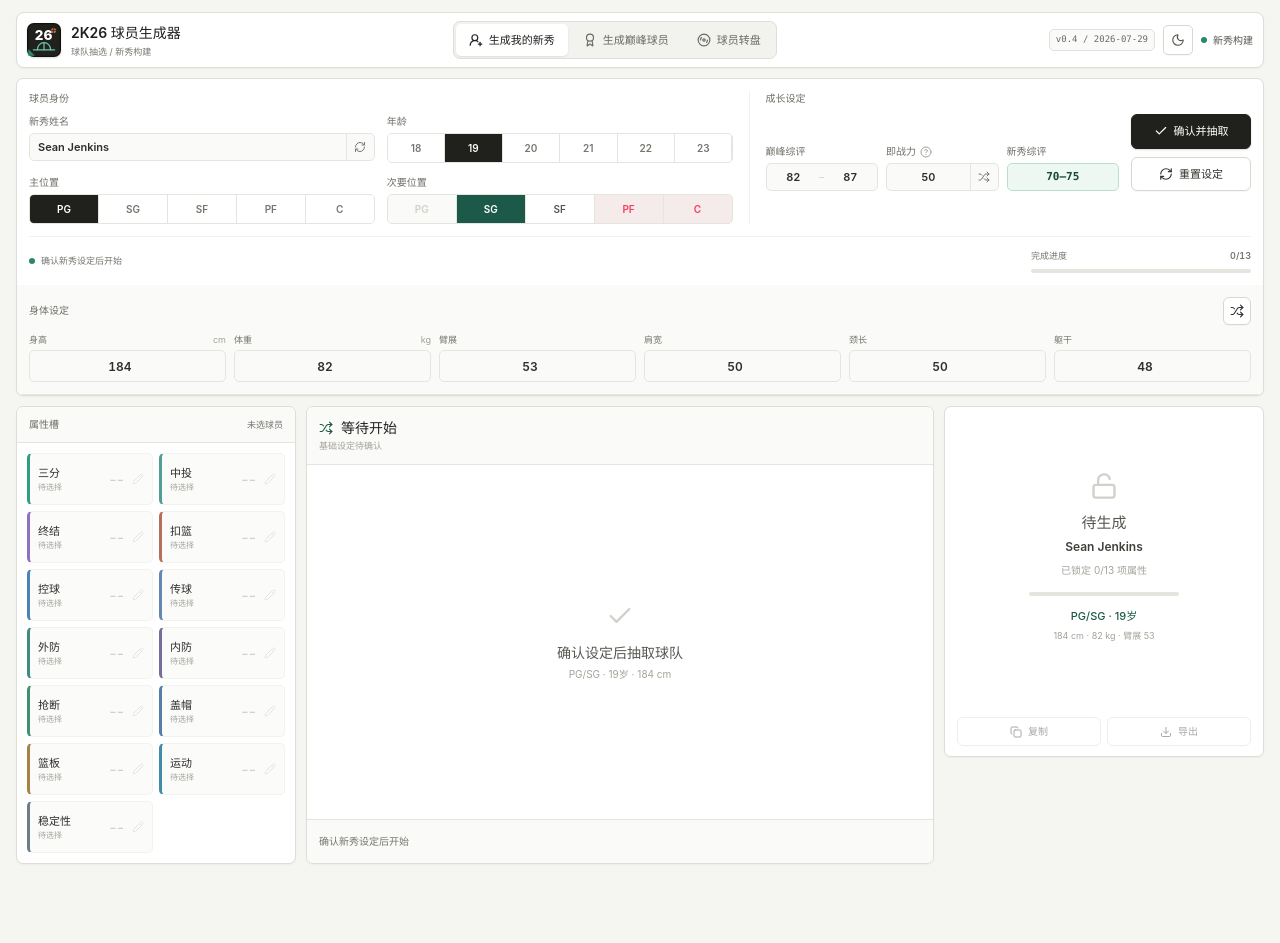
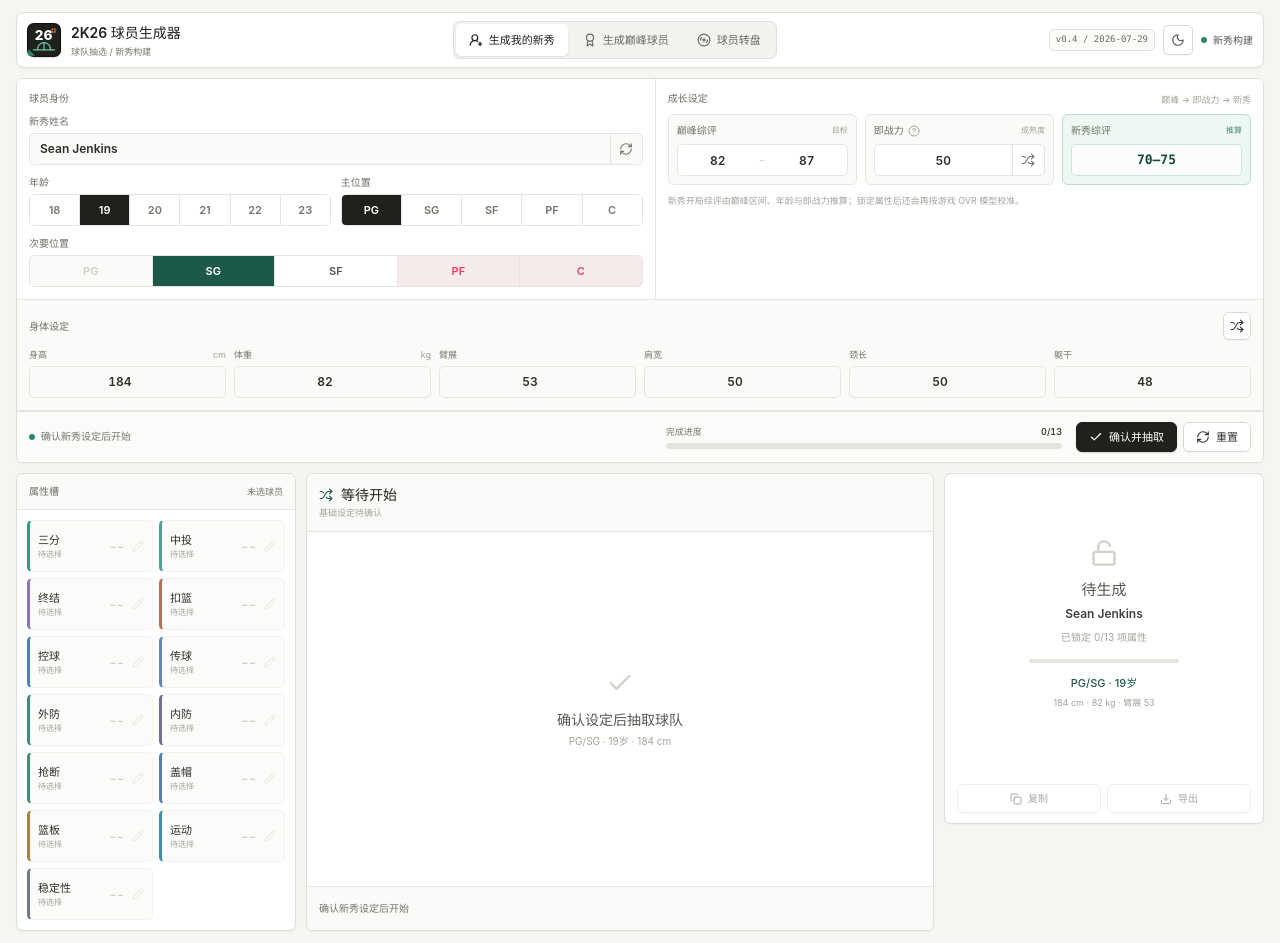
Before and after one commit to dylanzonghanyang-source/2k26-spinner, a React (Vite) app: page / in a window 1280 px wide. Before the commit the page ends 876 px from the top, so only its background shows below. Built offline with nearby package versions, Linux system fonts and the light colour scheme.

Commit message:
Redesign builder setup growth controls and progress footer.
Move completion progress under body settings, split identity and
growth into equal panels, and present peak/readiness/rookie OVR as
compact metric cards with a clearer action footer.

```diff
--- a/src/components/RookieBuilder.tsx
+++ b/src/components/RookieBuilder.tsx
@@ -914,7 +914,7 @@ function CompactNumberInput({
   return (
     <input
       aria-label={ariaLabel}
-      className="h-7 w-12 bg-transparent px-1 text-center text-[11px] font-semibold tabular-nums text-ink-800 outline-none disabled:cursor-not-allowed disabled:text-ink-400"
+      className="h-full w-11 min-w-0 flex-1 bg-transparent px-0.5 text-center text-[12px] font-semibold tabular-nums text-ink-800 outline-none disabled:cursor-not-allowed disabled:text-ink-400"
       disabled={disabled}
       inputMode="numeric"
       onBlur={(event) => commit(event.currentTarget.value)}
@@ -1333,17 +1333,16 @@ function RookieBuilder({ teams, mode = "rookie" }: { teams: RookieBuilderTeam[];
         id="builder-pane-settings"
         role="tabpanel"
       >
-        <div className="flex flex-col gap-3 px-3 py-3">
-          <div className="grid gap-4 xl:grid-cols-[minmax(0,7fr)_minmax(420px,5fr)]">
-            <section aria-labelledby="player-identity-label">
+        <div className="grid gap-px bg-ink-200 lg:grid-cols-[minmax(0,1.05fr)_minmax(0,1fr)]">
+          <section aria-labelledby="player-identity-label" className="bg-white px-3 py-3">
             <div className="section-label mb-2" id="player-identity-label">球员身份</div>
-              <div className="grid gap-3 sm:grid-cols-2">
-          <div className="min-w-0">
+            <div className="grid gap-2.5 sm:grid-cols-2">
+              <div className="min-w-0 sm:col-span-2">
                 <div className="section-label mb-1">{isPrime ? "球员姓名" : "新秀姓名"}</div>
-            <div className="flex h-7 overflow-hidden rounded-[5px] border border-ink-200 bg-ink-50 focus-within:border-court-500 focus-within:bg-white">
+                <div className="flex h-8 overflow-hidden rounded-[5px] border border-ink-200 bg-ink-50 focus-within:border-court-500 focus-within:bg-white">
                   <input
                     aria-label={`${isPrime ? "巅峰球员" : "新秀"}英文姓名`}
-                className="min-w-0 flex-1 bg-transparent px-2 text-[11px] font-semibold text-ink-800 outline-none disabled:cursor-not-allowed disabled:text-ink-400"
+                    className="min-w-0 flex-1 bg-transparent px-2.5 text-[12px] font-semibold text-ink-800 outline-none disabled:cursor-not-allowed disabled:text-ink-400"
                     disabled={settingsLocked}
                     maxLength={48}
                     onChange={(event) => setRookieName(event.target.value)}
@@ -1351,12 +1350,22 @@ function RookieBuilder({ teams, mode = "rookie" }: { teams: RookieBuilderTeam[];
                     type="text"
                     value={rookieName}
                   />
-              <button aria-label="随机生成英文姓名" className="flex w-7 shrink-0 items-center justify-center border-l border-ink-200 text-ink-500 transition hover:bg-ink-100 hover:text-ink-800 disabled:cursor-not-allowed disabled:text-ink-300" disabled={settingsLocked} onClick={randomizeName} title="随机生成英文姓名" type="button"><RefreshCw className="h-3 w-3" /></button>
-            </div>
-          </div>
-          <div className="min-w-0 sm:col-start-1 sm:row-start-2">
+                  <button aria-label="随机生成英文姓名" className="flex w-8 shrink-0 items-center justify-center border-l border-ink-200 text-ink-500 transition hover:bg-ink-100 hover:text-ink-800 disabled:cursor-not-allowed disabled:text-ink-300" disabled={settingsLocked} onClick={randomizeName} title="随机生成英文姓名" type="button"><RefreshCw className="h-3.5 w-3.5" /></button>
+                </div>
+              </div>
+              <div className="min-w-0">
+                <div className="section-label mb-1">年龄</div>
+                <div className="flex h-8 w-full gap-px overflow-hidden rounded-[5px] border border-ink-200 bg-ink-200">
+                  {isPrime ? (
+                    <button aria-label="巅峰球员年龄固定为 28 岁" className="h-full min-w-14 cursor-not-allowed bg-ink-900 px-3 text-[11px] font-semibold text-white" disabled title="巅峰球员年龄固定为 28 岁" type="button">28</button>
+                  ) : ages.map((option) => (
+                    <button key={option} className={`h-full min-w-0 flex-1 px-1.5 text-[11px] font-semibold transition disabled:cursor-not-allowed disabled:opacity-55 ${age === option ? "bg-ink-900 text-white" : "bg-white text-ink-500 hover:bg-ink-50 hover:text-ink-800"}`} disabled={settingsLocked} onClick={() => setAge(option)} type="button">{option}</button>
+                  ))}
+                </div>
+              </div>
+              <div className="min-w-0">
                 <div className="section-label mb-1">主位置</div>
-            <div aria-label="主位置" className="flex w-full gap-px overflow-hidden rounded-[5px] border border-ink-200 bg-ink-200" role="group">
+                <div aria-label="主位置" className="flex h-8 w-full gap-px overflow-hidden rounded-[5px] border border-ink-200 bg-ink-200" role="group">
                   {positions.map((option) => {
                     const selected = position === option;
                     const stateClass = selected
@@ -1365,12 +1374,12 @@ function RookieBuilder({ teams, mode = "rookie" }: { teams: RookieBuilderTeam[];
                         ? "bg-ink-50 text-ink-300"
                         : "bg-white text-ink-500 hover:bg-ink-50 hover:text-ink-800";
                     return (
-                  <button key={option} aria-label={`主位置 ${option}`} aria-pressed={selected} className={`h-7 min-w-0 flex-1 px-2 text-[10px] font-semibold transition disabled:cursor-not-allowed ${stateClass}`} disabled={settingsLocked} onClick={() => changePosition(option)} type="button">{option}</button>
+                      <button key={option} aria-label={`主位置 ${option}`} aria-pressed={selected} className={`h-full min-w-0 flex-1 px-1 text-[11px] font-semibold transition disabled:cursor-not-allowed ${stateClass}`} disabled={settingsLocked} onClick={() => changePosition(option)} type="button">{option}</button>
                     );
                   })}
                 </div>
               </div>
-          <div className="min-w-0 sm:col-start-2 sm:row-start-2">
+              <div className="min-w-0 sm:col-span-2">
                 <div className="section-label mb-1 flex items-center gap-1.5">
                   次要位置
                   {hasSecondaryMismatch && (
@@ -1379,7 +1388,7 @@ function RookieBuilder({ teams, mode = "rookie" }: { teams: RookieBuilderTeam[];
                     </span>
                   )}
                 </div>
-            <div aria-label="次要位置" className="flex w-full gap-px overflow-hidden rounded-[5px] border border-ink-200 bg-ink-200" role="group">
+                <div aria-label="次要位置" className="flex h-8 w-full gap-px overflow-hidden rounded-[5px] border border-ink-200 bg-ink-200" role="group">
                   {positions.map((option) => {
                     const isPrimary = option === position;
                     const selected = secondaryPosition === option;
@@ -1392,85 +1401,78 @@ function RookieBuilder({ teams, mode = "rookie" }: { teams: RookieBuilderTeam[];
                           ? "bg-white text-ink-600 hover:bg-court-50 hover:text-court-800"
                           : "bg-rose-50/60 text-rose-500 hover:bg-rose-100 hover:text-rose-800";
                     return (
-                  <button key={option} aria-label={`次要位置 ${option}`} aria-pressed={selected} className={`h-7 min-w-0 flex-1 px-2 text-[10px] font-semibold transition disabled:cursor-not-allowed ${stateClass}`} disabled={settingsLocked || isPrimary} onClick={() => changeSecondaryPosition(option)} title={isPrimary ? "次要位置不能与主位置相同" : natural ? "常规次要位置" : "非常规次要位置：部分能力会额外衰减"} type="button">{option}</button>
+                      <button key={option} aria-label={`次要位置 ${option}`} aria-pressed={selected} className={`h-full min-w-0 flex-1 px-1 text-[11px] font-semibold transition disabled:cursor-not-allowed ${stateClass}`} disabled={settingsLocked || isPrimary} onClick={() => changeSecondaryPosition(option)} title={isPrimary ? "次要位置不能与主位置相同" : natural ? "常规次要位置" : "非常规次要位置：部分能力会额外衰减"} type="button">{option}</button>
                     );
                   })}
                 </div>
               </div>
-          <div className="min-w-0 sm:col-start-2 sm:row-start-1">
-            <div className="section-label mb-1">年龄</div>
-            <div className="flex w-full gap-px overflow-hidden rounded-[5px] border border-ink-200 bg-ink-200">
+            </div>
+          </section>
+
+          <section aria-labelledby="ability-estimate-label" className="bg-white px-3 py-3">
+            <div className="mb-2 flex items-end justify-between gap-2">
+              <div className="section-label" id="ability-estimate-label">成长设定</div>
+              {!isPrime && (
+                <span className="text-[9px] font-medium text-ink-400">巅峰 → 即战力 → 新秀</span>
+              )}
+            </div>
             {isPrime ? (
-                <button aria-label="巅峰球员年龄固定为 28 岁" className="h-7 min-w-14 cursor-not-allowed bg-ink-900 px-3 text-[10px] font-semibold text-white" disabled title="巅峰球员年龄固定为 28 岁" type="button">28</button>
-              ) : ages.map((option) => (
-                <button key={option} className={`h-7 min-w-0 flex-1 px-2 text-[10px] font-semibold transition disabled:cursor-not-allowed disabled:opacity-55 ${age === option ? "bg-ink-900 text-white" : "bg-white text-ink-500 hover:bg-ink-50 hover:text-ink-800"}`} disabled={settingsLocked} onClick={() => setAge(option)} type="button">{option}</button>
-              ))}
-            </div>
-          </div>
-              </div>
-            </section>
-            <section aria-labelledby="ability-estimate-label" className="border-t border-ink-100 pt-3 xl:border-l xl:border-t-0 xl:pl-4 xl:pt-0">
-              <div className="section-label mb-2" id="ability-estimate-label">成长设定</div>
-              <div className="grid gap-3 sm:grid-cols-[minmax(0,1fr)_auto] sm:items-end">
-                {isPrime ? (
-                  <div className="min-w-0">
-                    <div className="section-label mb-1">属性阶段</div>
-                    <div className="flex h-7 items-center justify-between rounded-[5px] border border-court-200 bg-court-50 px-2 text-[10px] font-semibold text-court-800">
-                      <span>巅峰值直出</span>
-                      <span className="font-mono">28 岁</span>
-                    </div>
+              <div className="flex h-[5.25rem] items-center justify-between rounded-[6px] border border-court-200 bg-court-50 px-3">
+                <div>
+                  <div className="text-[11px] font-semibold text-court-800">巅峰属性直出</div>
+                  <div className="mt-0.5 text-[9px] text-court-700/80">年龄固定 28 岁，不走新秀成长曲线</div>
+                </div>
+                <span className="font-mono text-[18px] font-bold tabular-nums text-court-800">28</span>
               </div>
             ) : (
-                  <div className="grid min-w-0 grid-cols-3 gap-2">
-                    <div className="min-w-0">
-                      <div className="section-label mb-1" title="生成球员最终可以达到的综评区间">巅峰综评</div>
-                      <div className="flex h-7 items-center justify-center gap-0.5 overflow-hidden rounded-[5px] border border-ink-200 bg-ink-50 focus-within:border-court-500 focus-within:bg-white">
+              <div className="grid gap-2">
+                <div className="grid grid-cols-3 gap-2">
+                  <label className="growth-metric min-w-0 rounded-[6px] border border-ink-200 bg-ink-50 px-2 py-2">
+                    <span className="section-label flex items-center justify-between gap-1" title="生成球员最终可以达到的综评区间">
+                      巅峰综评
+                      <span className="font-mono text-[8px] font-medium normal-case tracking-normal text-ink-400">目标</span>
+                    </span>
+                    <span className="mt-1.5 flex h-8 items-center justify-center gap-0.5 overflow-hidden rounded-[5px] border border-ink-200 bg-white focus-within:border-court-500">
                       <CompactNumberInput ariaLabel="巅峰综评下限" disabled={settingsLocked} max={99} min={60} onChange={updatePotentialMin} value={potentialRange.min} />
                       <span className="text-[10px] text-ink-300">–</span>
                       <CompactNumberInput ariaLabel="巅峰综评上限" disabled={settingsLocked} max={99} min={60} onChange={updatePotentialMax} value={potentialRange.max} />
-                      </div>
-                    </div>
-                    <div className="min-w-0">
-                      <div className="mb-1 flex items-center gap-1">
-                        <div className="section-label flex items-center gap-1" title="即战力表示新秀已经兑现了多少巅峰能力；数值越高，开局越接近巅峰">
-                          即战力 <CircleHelp className="h-3 w-3 text-ink-400" />
-                        </div>
-                      </div>
-                      <div className="flex h-7 overflow-hidden rounded-[5px] border border-ink-200 bg-ink-50 focus-within:border-court-500 focus-within:bg-white">
-                        <div className="flex min-w-0 flex-1 items-center justify-center">
+                    </span>
+                  </label>
+                  <label className="growth-metric min-w-0 rounded-[6px] border border-ink-200 bg-ink-50 px-2 py-2">
+                    <span className="section-label flex items-center justify-between gap-1" title="即战力表示新秀已经兑现了多少巅峰能力；数值越高，开局越接近巅峰">
+                      <span className="inline-flex items-center gap-1">即战力 <CircleHelp className="h-3 w-3 text-ink-400" /></span>
+                      <span className="font-mono text-[8px] font-medium normal-case tracking-normal text-ink-400">成熟度</span>
+                    </span>
+                    <span className="mt-1.5 flex h-8 overflow-hidden rounded-[5px] border border-ink-200 bg-white focus-within:border-court-500">
+                      <span className="flex min-w-0 flex-1 items-center justify-center">
                         <CompactNumberInput ariaLabel="即战力" disabled={settingsLocked} max={100} min={1} onChange={updateReadiness} value={readiness} />
-                        </div>
-                        <button aria-label="随机即战力" className="flex w-7 shrink-0 items-center justify-center border-l border-ink-200 text-ink-500 transition hover:bg-ink-100 hover:text-ink-800 disabled:cursor-not-allowed disabled:text-ink-300" disabled={settingsLocked} onClick={randomizeReadiness} title="随机生成 1–100 即战力" type="button"><Shuffle className="h-3 w-3" /></button>
-                      </div>
-                    </div>
-                    <div className="min-w-0">
-                      <div className="section-label mb-1">新秀综评</div>
-                      <div className="flex h-7 items-center justify-center rounded-[5px] border border-court-200 bg-court-50 px-1.5 font-mono text-[11px] font-semibold text-court-800" data-testid="projected-initial-range" title="由年龄、巅峰综评和即战力共同计算">
+                      </span>
+                      <button aria-label="随机即战力" className="flex w-8 shrink-0 items-center justify-center border-l border-ink-200 text-ink-500 transition hover:bg-ink-50 hover:text-ink-800 disabled:cursor-not-allowed disabled:text-ink-300" disabled={settingsLocked} onClick={randomizeReadiness} title="随机生成 1–100 即战力" type="button"><Shuffle className="h-3.5 w-3.5" /></button>
+                    </span>
+                  </label>
+                  <div className="growth-metric min-w-0 rounded-[6px] border border-court-200 bg-court-50 px-2 py-2">
+                    <div className="section-label flex items-center justify-between gap-1 text-court-700">
+                      新秀综评
+                      <span className="font-mono text-[8px] font-medium normal-case tracking-normal text-court-600/80">推算</span>
+                    </div>
+                    <div
+                      className="mt-1.5 flex h-8 items-center justify-center rounded-[5px] border border-court-200/70 bg-white/70 font-mono text-[13px] font-bold tabular-nums text-court-800"
+                      data-testid="projected-initial-range"
+                      title="由年龄、巅峰综评和即战力共同计算"
+                    >
                       {projectedInitialRange.min}–{projectedInitialRange.max}
                     </div>
                   </div>
                 </div>
+                <p className="text-[9px] leading-4 text-ink-400">
+                  新秀开局综评由巅峰区间、年龄与即战力推算；锁定属性后还会再按游戏 OVR 模型校准。
+                </p>
+              </div>
             )}
-                <div className="flex w-full items-stretch gap-2 sm:w-auto sm:flex-col" aria-label="设定操作">
-                  {!settingsLocked && (
-                    <button className="action-button primary-action flex-1 justify-center px-3 py-2 text-[11px] font-semibold sm:flex-none sm:min-w-[7.5rem]" onClick={confirmSettings} type="button"><Check className="h-3.5 w-3.5" />确认并抽取</button>
-                  )}
-                  <button className="action-button flex-1 justify-center px-3 py-2 text-[11px] sm:flex-none sm:min-w-[7.5rem]" onClick={reset} type="button"><RefreshCw className="h-3.5 w-3.5" />{settingsLocked ? "重新开始" : "重置设定"}</button>
-                </div>
-              </div>
           </section>
         </div>
-          <div className="grid gap-3 border-t border-ink-100 pt-3 sm:grid-cols-[minmax(0,1fr)_220px] sm:items-center">
-            <div className="flex items-center gap-1.5 text-[9px] font-medium text-ink-500">
-              <span className="h-1.5 w-1.5 rounded-full bg-court-500" />{status}
-            </div>
-            <div className="min-w-0">
-              <div className="flex justify-between text-[9px] font-semibold text-ink-500"><span>完成进度</span><span className="tabular-nums">{completed}/{bundles.length}</span></div>
-              <div className="mt-1.5 h-1 overflow-hidden rounded-sm bg-ink-200"><div className="h-full bg-court-600" style={{ width: `${(completed / bundles.length) * 100}%` }} /></div>
-            </div>
-          </div>
-        </div>
-        <div className="workspace-toolbar px-3 py-3">
+
+        <div className="workspace-toolbar border-t border-ink-200 px-3 py-3">
           <div className="mb-2 flex items-center justify-between">
             <div className="section-label">身体设定</div>
             <button aria-label="随机身体" className="action-button h-7 w-7 justify-center" disabled={settingsLocked} onClick={randomizeBody} title="随机身体" type="button"><Shuffle className="h-3.5 w-3.5" /></button>
@@ -1482,6 +1484,32 @@ function RookieBuilder({ teams, mode = "rookie" }: { teams: RookieBuilderTeam[];
             <BodyNumberInput disabled={settingsLocked} label="肩宽" max={100} min={1} onChange={(value) => updateBody("shoulder", value)} value={body.shoulder} />
             <BodyNumberInput disabled={settingsLocked} label="颈长" max={100} min={1} onChange={(value) => updateBody("neck", value)} value={body.neck} />
             <BodyNumberInput disabled={settingsLocked} label="躯干" max={100} min={1} onChange={(value) => updateBody("torso", value)} value={body.torso} />
+          </div>
+        </div>
+
+        <div className="builder-setup-footer border-t border-ink-200 bg-ink-50/80 px-3 py-2.5">
+          <div className="flex min-w-0 flex-1 items-center gap-1.5 text-[10px] font-medium text-ink-500">
+            <span className="h-1.5 w-1.5 shrink-0 rounded-full bg-court-500" />
+            <span className="truncate">{status}</span>
+          </div>
+          <div className="builder-setup-progress min-w-0">
+            <div className="mb-1 flex items-center justify-between gap-2 text-[9px] font-semibold text-ink-500">
+              <span>完成进度</span>
+              <span className="tabular-nums text-ink-700">{completed}/{bundles.length}</span>
+            </div>
+            <div className="h-1.5 overflow-hidden rounded-full bg-ink-200">
+              <div className="h-full rounded-full bg-court-600 transition-[width] duration-300" style={{ width: `${(completed / bundles.length) * 100}%` }} />
+            </div>
+          </div>
+          <div className="flex shrink-0 items-center gap-1.5" aria-label="设定操作">
+            {!settingsLocked && (
+              <button className="action-button primary-action justify-center px-3 py-1.5 text-[11px] font-semibold" onClick={confirmSettings} type="button">
+                <Check className="h-3.5 w-3.5" />确认并抽取
+              </button>
+            )}
+            <button className="action-button justify-center px-3 py-1.5 text-[11px]" onClick={reset} type="button">
+              <RefreshCw className="h-3.5 w-3.5" />{settingsLocked ? "重新开始" : "重置"}
+            </button>
           </div>
         </div>
       </div>
--- a/src/styles.css
+++ b/src/styles.css
@@ -204,6 +204,29 @@ input:focus-visible {
 .workspace-toolbar {
   border-bottom: 1px solid #e5e5df;
   background: #fafaf8;
+}
+
+.builder-setup-footer {
+  display: grid;
+  gap: 10px;
+  align-items: center;
+}
+
+.builder-setup-progress {
+  min-width: 0;
+}
+
+@media (min-width: 640px) {
+  .builder-setup-footer {
+    grid-template-columns: minmax(0, 1.1fr) minmax(140px, 0.7fr) auto;
+    gap: 14px;
+  }
+}
+
+.growth-metric {
+  display: flex;
+  min-width: 0;
+  flex-direction: column;
 }
 
 .builder-wizard-nav {
@@ -638,9 +661,15 @@ html[data-theme="dark"] .app-header {
 }
 
 html[data-theme="dark"] .workspace-toolbar,
+html[data-theme="dark"] .builder-setup-footer,
 html[data-theme="dark"] .meta-chip {
   border-color: #39443e;
   background: #202622;
+}
+
+html[data-theme="dark"] .growth-metric {
+  border-color: #39443e;
+  background: #1a201d;
 }
 
 html[data-theme="dark"] .mode-nav {
```
Lines whose indentation alone changed are shown as unchanged.
